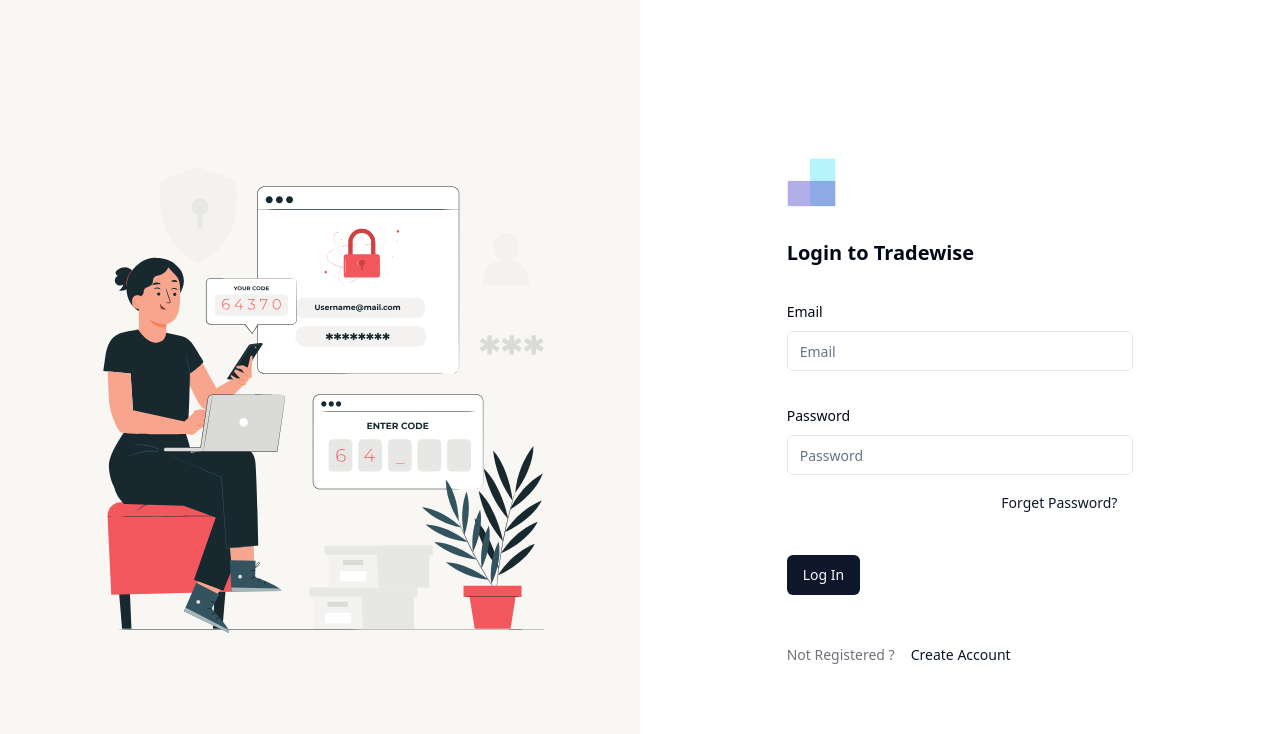
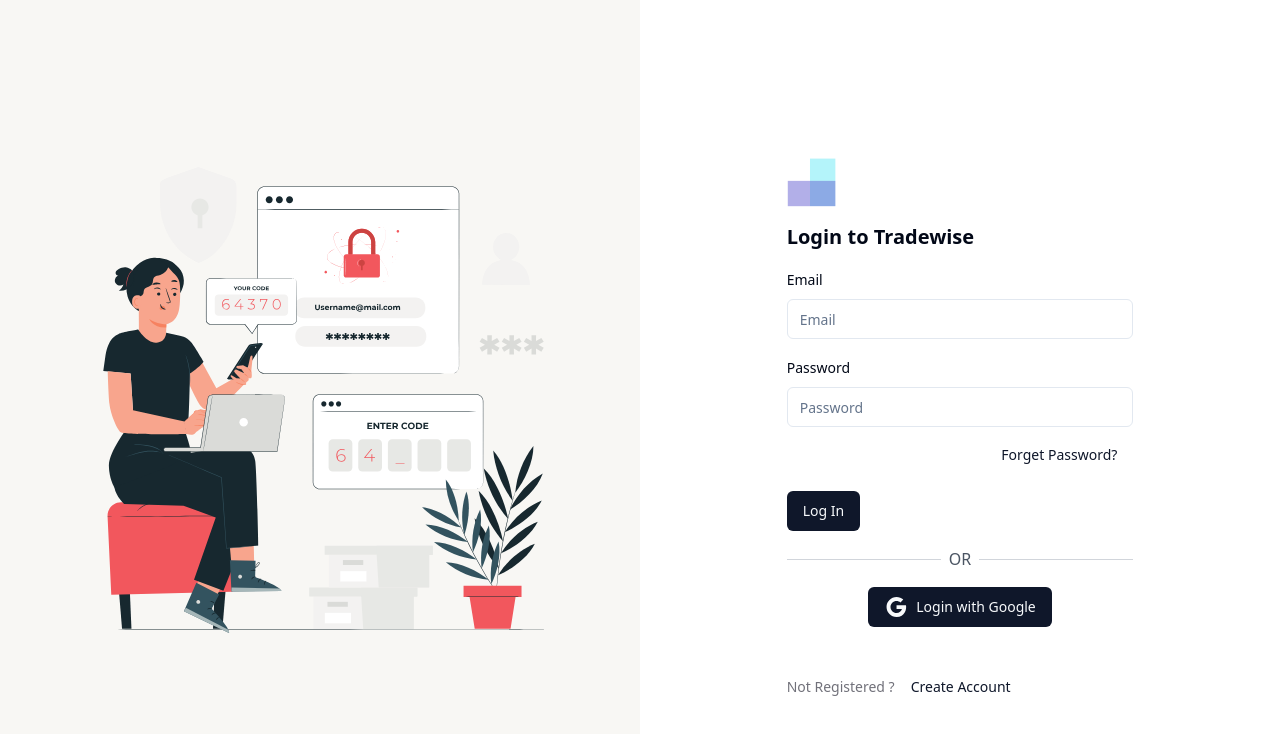
Before and after one commit to rishabhthakur11/Tradewise, a Next.js app: page /auth/login in a window 1280 px wide. Shown: the top 734 px of the page. Built offline with nearby package versions, Linux system fonts and the light colour scheme.

Commit message:
MADE:GoogleAuth button

```diff
--- a/src/app/auth/login/page.tsx
+++ b/src/app/auth/login/page.tsx
@@ -19,6 +19,7 @@
 import Link from "next/link";
 import logo from "../../../../public/logo/logo_transparent.png";
 import Image from "next/image";
+import GoogleAuth from "@/components/socialAuthButtons/GoogleAuth";
 
 const formSchema = z.object({
   email: z.string().email({
@@ -48,7 +49,7 @@
   return (
     <div className="w-2/3 h-2/3 px-10 pb-4 pt-6 bg-white rounded-lg p-6">
       <Form {...form}>
-        <form onSubmit={form.handleSubmit(onSubmit)} className="space-y-8">
+        <form onSubmit={form.handleSubmit(onSubmit)} className="space-y-4">
           <Link href="/">
             <div className="flex items-center gap-x-2">
               <Image
@@ -92,6 +93,16 @@
           />
 
           <Button type="submit">Log In</Button>
+          <p className="flex items-center justify-center text-gray-600">
+            <span className="flex-1 border-t border-gray-300 mr-2"></span>{" "}
+            {/* Horizontal line on the left */}
+            <span>OR</span>
+            <span className="flex-1 border-t border-gray-300 ml-2"></span>{" "}
+            {/* Horizontal line on the right */}
+          </p>
+          <div className="flex justify-center">
+            <GoogleAuth />
+          </div>
         </form>
       </Form>
       <div className="text-sm font-medium text-textGray mt-10">
--- a/src/app/auth/signup/page.tsx
+++ b/src/app/auth/signup/page.tsx
@@ -45,7 +45,7 @@
     }
   };
   return (
-    <div className="w-2/3 h-2/3 px-10 pb-4 pt-6 bg-white rounded-lg p-6">
+    <div className="w-2/3 h-fit px-10 pb-4 pt-6 bg-white rounded-lg p-6">
       <Form {...form}>
         <form onSubmit={form.handleSubmit(onSubmit)} className="space-y-8">
           <Link href="/">
--- /dev/null
+++ b/src/components/socialAuthButtons/GoogleAuth.tsx
@@ -0,0 +1,13 @@
+import React from "react";
+import { Google } from "@mui/icons-material";
+import { Button } from "../ui/button";
+
+export default function GoogleAuth() {
+  return (
+    <div>
+      <Button>
+        <Google className="mr-2 h-4 w-4" /> Login with Google
+      </Button>
+    </div>
+  );
+}
```
